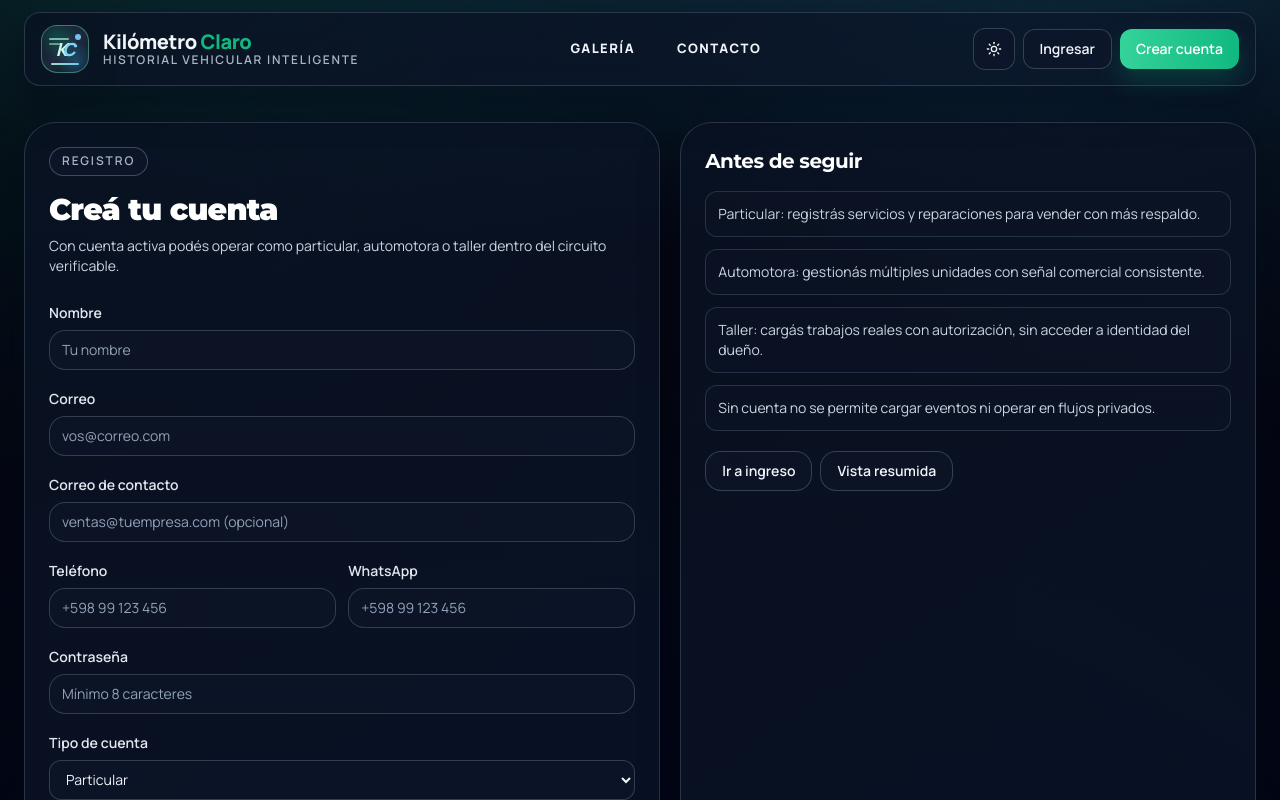
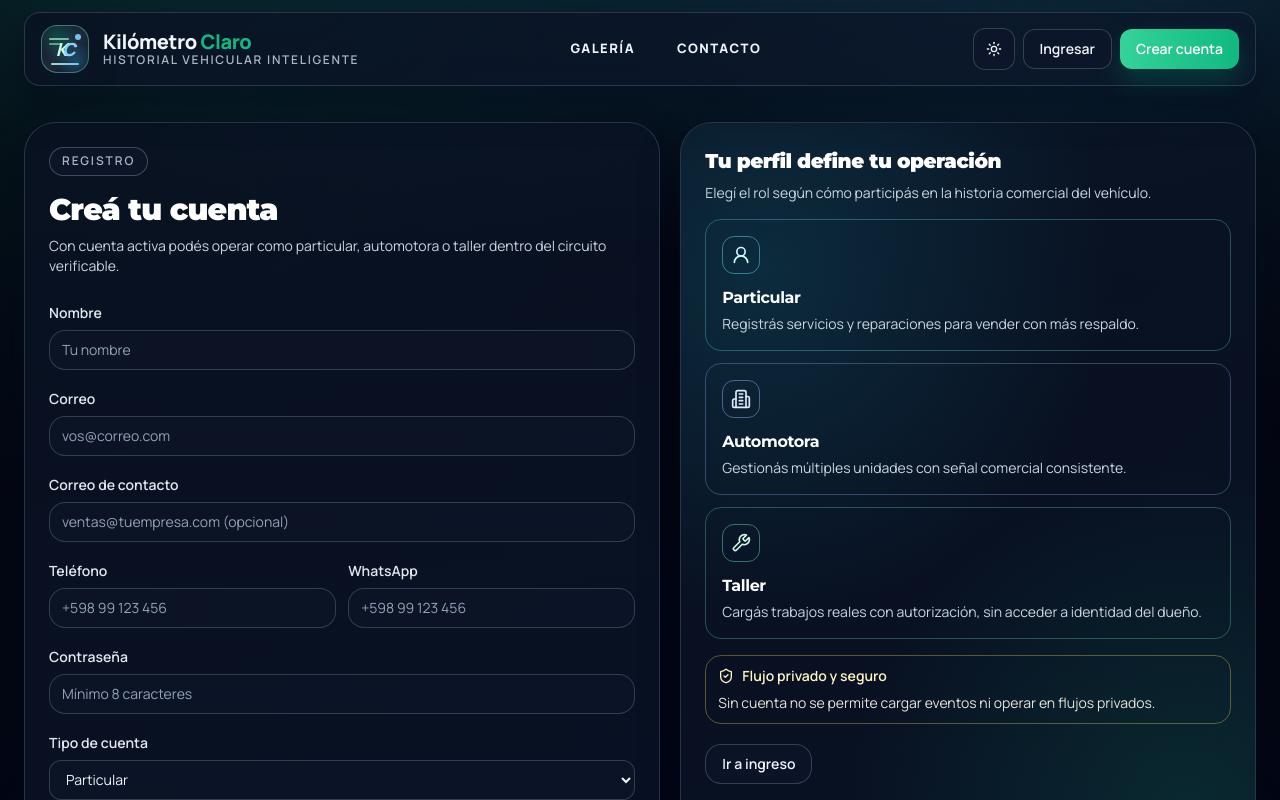
Before and after one commit to arriclaw/kc, a Next.js app in the folder apps/web/: page /registro in a window 1280 px wide. Shown: the top 800 px of the page. Built offline with nearby package versions, Linux system fonts and the light colour scheme; no server answers.

Commit message:
Refine register summary panels and landing warning visuals

```diff
--- a/apps/web/app/globals.css
+++ b/apps/web/app/globals.css
@@ -181,6 +181,26 @@ select {
   color: rgb(252, 211, 77);
 }
 
+.kc-warning-callout {
+  border: 1px solid rgba(245, 158, 11, 0.45);
+  background: linear-gradient(120deg, rgba(120, 53, 15, 0.92), rgba(146, 64, 14, 0.86));
+  box-shadow: inset 0 1px 0 rgba(254, 243, 199, 0.12), 0 10px 24px rgba(2, 6, 23, 0.36);
+}
+
+.kc-warning-title {
+  color: rgb(255, 251, 235);
+  font-weight: 700;
+  letter-spacing: 0.01em;
+}
+
+.kc-warning-copy {
+  color: rgba(255, 251, 235, 0.92);
+}
+
+.kc-warning-icon {
+  color: rgb(253, 230, 138);
+}
+
 .kc-chip {
   border: 1px solid rgba(56, 189, 248, 0.42);
   background: linear-gradient(115deg, rgba(56, 189, 248, 0.14), rgba(16, 185, 129, 0.14));
@@ -360,6 +380,24 @@ html.light .kc-problem-icon {
 }
 
 html.light .kc-problem-alert {
+  color: rgb(180, 83, 9);
+}
+
+html.light .kc-warning-callout {
+  border-color: rgba(245, 158, 11, 0.52);
+  background: linear-gradient(120deg, rgba(255, 237, 213, 0.95), rgba(254, 215, 170, 0.86));
+  box-shadow: inset 0 1px 0 rgba(255, 255, 255, 0.65), 0 10px 20px rgba(15, 23, 42, 0.12);
+}
+
+html.light .kc-warning-title {
+  color: rgb(124, 45, 18);
+}
+
+html.light .kc-warning-copy {
+  color: rgba(124, 45, 18, 0.92);
+}
+
+html.light .kc-warning-icon {
   color: rgb(180, 83, 9);
 }
 
--- a/apps/web/app/registro/page.tsx
+++ b/apps/web/app/registro/page.tsx
@@ -4,7 +4,7 @@ import Link from "next/link";
 import { useRouter, useSearchParams } from "next/navigation";
 import { useEffect, useState } from "react";
 import { signIn, useSession } from "next-auth/react";
-import { Building2, UserRound, Wrench } from "lucide-react";
+import { Building2, ShieldCheck, UserRound, Wrench } from "lucide-react";
 import { Button } from "@/components/ui/button";
 import { Card } from "@/components/ui/card";
 import { Input } from "@/components/ui/input";
@@ -170,30 +170,51 @@ export default function RegistroPage() {
         </div>
       </Card>
 
-      <Card className="glass-panel rounded-[2rem] p-6">
-        <h2 className="text-xl font-bold text-white">Antes de seguir</h2>
-        <ul className="mt-4 space-y-3 text-sm text-slate-300">
-          <li className="rounded-xl border border-slate-700/70 bg-slate-900/35 p-3">
-            Particular: registrás servicios y reparaciones para vender con más respaldo.
-          </li>
-          <li className="rounded-xl border border-slate-700/70 bg-slate-900/35 p-3">
-            Automotora: gestionás múltiples unidades con señal comercial consistente.
-          </li>
-          <li className="rounded-xl border border-slate-700/70 bg-slate-900/35 p-3">
-            Taller: cargás trabajos reales con autorización, sin acceder a identidad del dueño.
-          </li>
-          <li className="rounded-xl border border-slate-700/70 bg-slate-900/35 p-3">
-            Sin cuenta no se permite cargar eventos ni operar en flujos privados.
-          </li>
-        </ul>
+      <Card className="glass-panel relative overflow-hidden rounded-[2rem] p-6">
+        <div className="pointer-events-none absolute inset-0 bg-[radial-gradient(circle_at_14%_18%,rgba(34,211,238,0.14),transparent_42%),radial-gradient(circle_at_88%_84%,rgba(16,185,129,0.14),transparent_40%)]" />
+        <div className="relative">
+          <h2 className="text-xl font-black text-white">Tu perfil define tu operación</h2>
+          <p className="mt-2 text-sm text-slate-300">Elegí el rol según cómo participás en la historia comercial del vehículo.</p>
 
-        <div className="mt-5 flex gap-2">
-          <Button asChild variant="outline">
-            <Link href="/login">Ir a ingreso</Link>
-          </Button>
-          <Button asChild variant="outline">
-            <Link href="/acceso">Vista resumida</Link>
-          </Button>
+          <div className="mt-4 grid gap-3">
+            <article className="rounded-2xl border border-cyan-300/30 bg-gradient-to-r from-cyan-400/12 to-transparent p-4">
+              <div className="inline-flex rounded-xl border border-cyan-300/45 bg-cyan-300/12 p-2 text-cyan-100">
+                <UserRound className="h-5 w-5" />
+              </div>
+              <h3 className="mt-3 text-base font-bold text-white">Particular</h3>
+              <p className="mt-1 text-sm text-slate-300">Registrás servicios y reparaciones para vender con más respaldo.</p>
+            </article>
+
+            <article className="rounded-2xl border border-indigo-300/30 bg-gradient-to-r from-indigo-400/12 to-transparent p-4">
+              <div className="inline-flex rounded-xl border border-indigo-300/45 bg-indigo-300/12 p-2 text-indigo-100">
+                <Building2 className="h-5 w-5" />
+              </div>
+              <h3 className="mt-3 text-base font-bold text-white">Automotora</h3>
+              <p className="mt-1 text-sm text-slate-300">Gestionás múltiples unidades con señal comercial consistente.</p>
+            </article>
+
+            <article className="rounded-2xl border border-emerald-300/30 bg-gradient-to-r from-emerald-400/12 to-transparent p-4">
+              <div className="inline-flex rounded-xl border border-emerald-300/45 bg-emerald-300/12 p-2 text-emerald-100">
+                <Wrench className="h-5 w-5" />
+              </div>
+              <h3 className="mt-3 text-base font-bold text-white">Taller</h3>
+              <p className="mt-1 text-sm text-slate-300">Cargás trabajos reales con autorización, sin acceder a identidad del dueño.</p>
+            </article>
+          </div>
+
+          <div className="mt-4 rounded-2xl border border-amber-300/35 bg-amber-300/12 px-3 py-2.5 text-sm text-amber-100">
+            <p className="inline-flex items-center gap-2 font-semibold text-amber-100">
+              <ShieldCheck className="h-4 w-4" />
+              Flujo privado y seguro
+            </p>
+            <p className="mt-1 text-amber-50/90">Sin cuenta no se permite cargar eventos ni operar en flujos privados.</p>
+          </div>
+
+          <div className="mt-5 flex gap-2">
+            <Button asChild variant="outline">
+              <Link href="/login">Ir a ingreso</Link>
+            </Button>
+          </div>
         </div>
       </Card>
     </div>
--- a/apps/web/components/landing/final-cta-section.tsx
+++ b/apps/web/components/landing/final-cta-section.tsx
@@ -25,14 +25,14 @@ export function FinalCtaSection() {
           transition={{ duration: 14, repeat: Infinity, ease: "easeInOut" }}
         >
           <Image
-            src="/images/vehicles/renault-megane.jpg"
+            src="/images/dealer-handoff.svg"
             alt="Taller trabajando sobre vehículo"
             fill
             className="object-cover"
           />
         </motion.div>
-        <div className="absolute inset-0 bg-gradient-to-r from-slate-950/86 via-slate-950/70 to-slate-950/84" />
-        <div className="absolute inset-0 bg-[radial-gradient(circle_at_15%_15%,rgba(16,185,129,0.18),transparent_42%),radial-gradient(circle_at_82%_88%,rgba(56,189,248,0.16),transparent_40%)]" />
+        <div className="absolute inset-0 bg-gradient-to-r from-slate-950/93 via-slate-950/88 to-slate-950/92" />
+        <div className="absolute inset-0 bg-[radial-gradient(circle_at_16%_18%,rgba(16,185,129,0.16),transparent_44%),radial-gradient(circle_at_84%_86%,rgba(56,189,248,0.12),transparent_42%)]" />
       </div>
 
       <motion.div
--- a/apps/web/components/landing/hero-section.tsx
+++ b/apps/web/components/landing/hero-section.tsx
@@ -167,12 +167,12 @@ export function HeroSection() {
               </div>
             </div>
 
-            <div className="mt-4 rounded-xl border border-slate-700/70 bg-slate-900/45 p-3 text-sm text-slate-300">
-              <p className="inline-flex items-center gap-2 text-slate-200">
-                <AlertTriangle className="h-4 w-4 text-amber-300" />
+            <div className="kc-warning-callout mt-4 rounded-xl p-3">
+              <p className="kc-warning-title inline-flex items-center gap-2">
+                <AlertTriangle className="kc-warning-icon h-4 w-4" />
                 Lectura comercial
               </p>
-              <p className="mt-1.5">Con continuidad entre particular, automotora y taller, baja la incertidumbre y mejora la posición de cierre.</p>
+              <p className="kc-warning-copy mt-1.5">Con continuidad entre particular, automotora y taller, baja la incertidumbre y mejora la posición de cierre.</p>
             </div>
           </motion.div>
         </div>
--- a/apps/web/components/landing/problem-section.tsx
+++ b/apps/web/components/landing/problem-section.tsx
@@ -68,9 +68,9 @@ export function ProblemSection() {
         ))}
       </motion.div>
 
-      <div className="mt-5 inline-flex items-center gap-2 rounded-xl border border-slate-700/70 bg-slate-900/35 px-3 py-2 text-sm text-slate-300">
-        <AlertTriangle className="kc-problem-alert h-4 w-4" />
-        Cada registro consistente mejora la lectura del auto y la calidad de la decisión.
+      <div className="kc-warning-callout mt-5 inline-flex items-center gap-2 rounded-xl px-3 py-2 text-sm">
+        <AlertTriangle className="kc-warning-icon h-4 w-4" />
+        <span className="kc-warning-copy">Cada registro consistente mejora la lectura del auto y la calidad de la decisión.</span>
       </div>
     </motion.section>
   );
```
